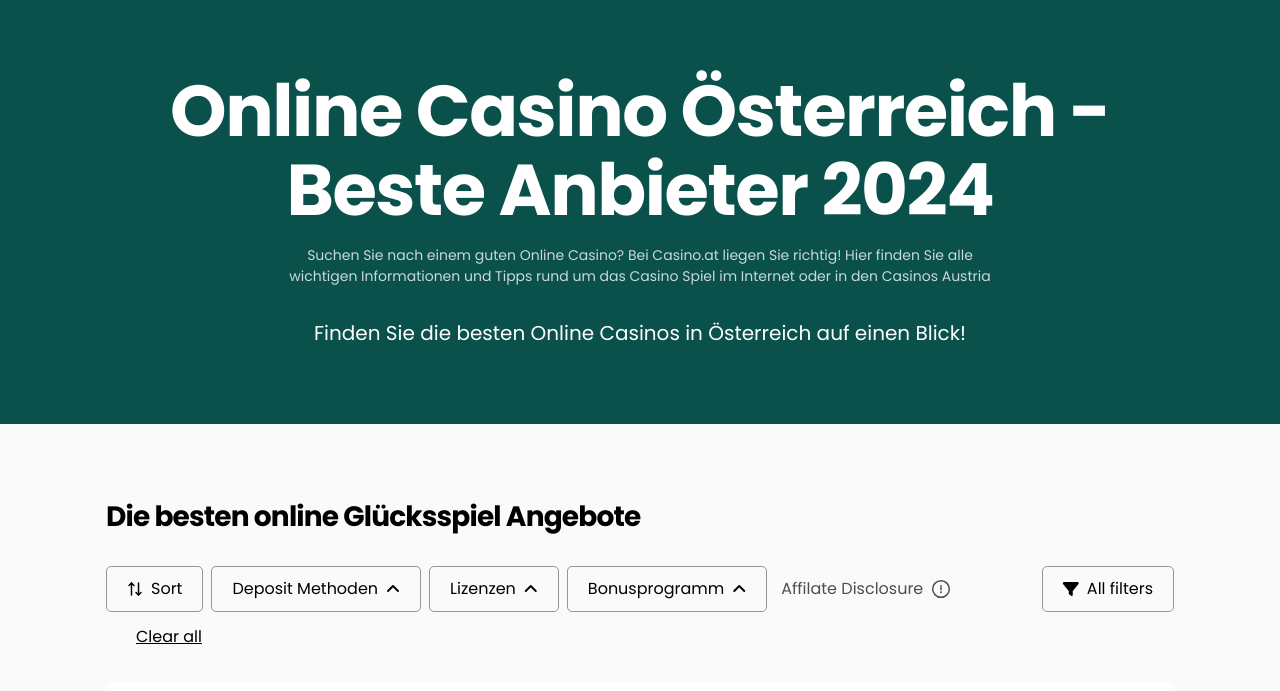
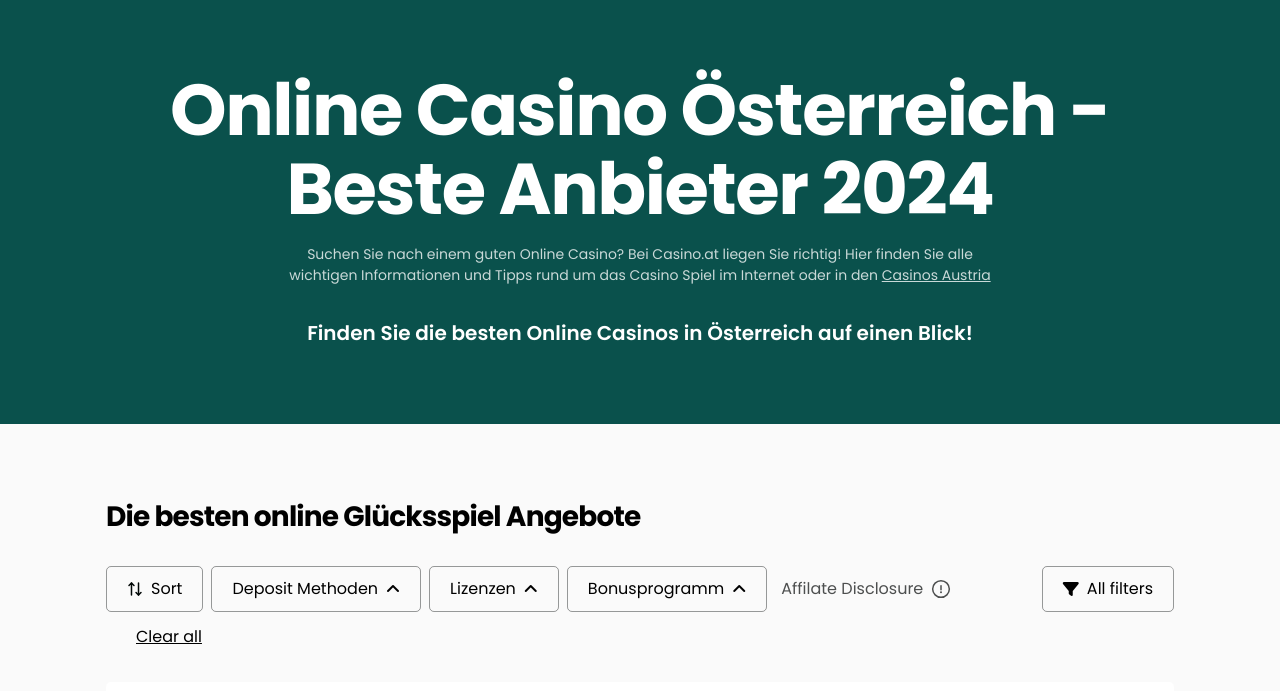
Before and after one commit to Asmmmir/twenty-bet, a plain HTML site: page index.html in a window 1280 px wide. Shown: the part 86-777 px from the top of the page. Drawn offline with Linux system fonts and the light colour scheme.

Commit message:
small text fix in header

```diff
--- a/index.html
+++ b/index.html
@@ -46,8 +46,8 @@
                 <h3 class="header__title">Online Casino Österreich - <br>Beste Anbieter 2024</h3>
                 <div class="header__description">
                     <p>Suchen Sie nach einem guten Online Casino? Bei Casino.at liegen Sie richtig! Hier finden Sie alle
-                        wichtigen Informationen und Tipps rund um das Casino Spiel im Internet oder in den Casinos
-                        Austria</p>
+                        wichtigen Informationen und Tipps rund um das Casino Spiel im Internet oder in den <span class="underline"> Casinos
+                            Austria</span></p>
                 </div>
                 <p class="header__subtitle">Finden Sie die besten Online Casinos in Österreich auf einen Blick!</p>
             </div>
--- a/style.css
+++ b/style.css
@@ -81,10 +81,13 @@
 
 .header__subtitle {
     font-size: 20px;
-    line-height: 140%;
+    font-weight: 600;
+
 }
 
-
+.underline {
+    text-decoration: underline;
+}
 
 /* MAIN */
 
```
